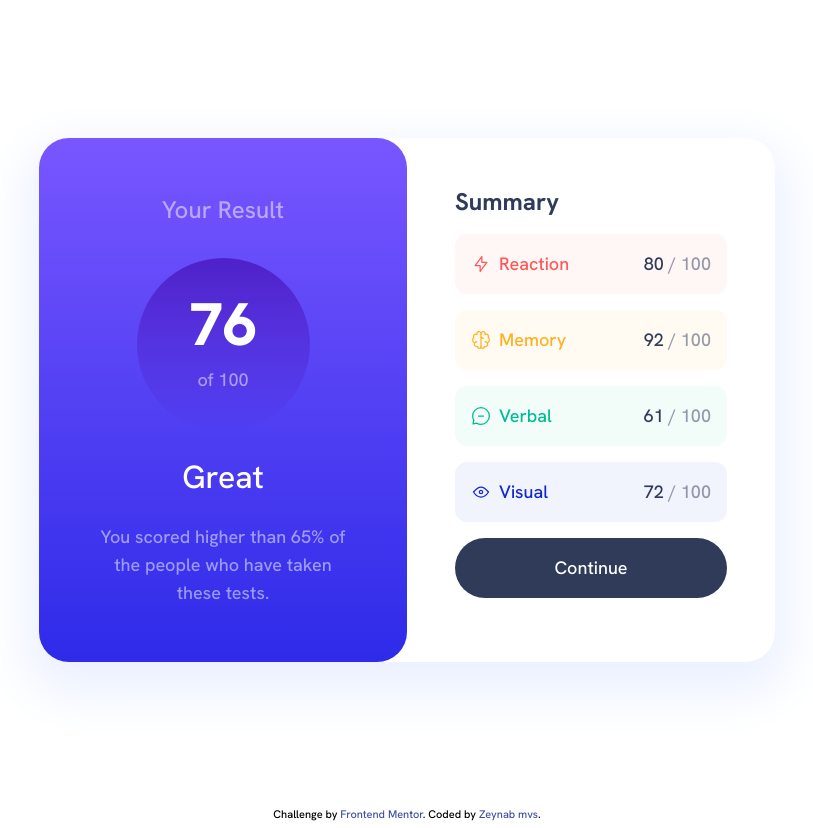
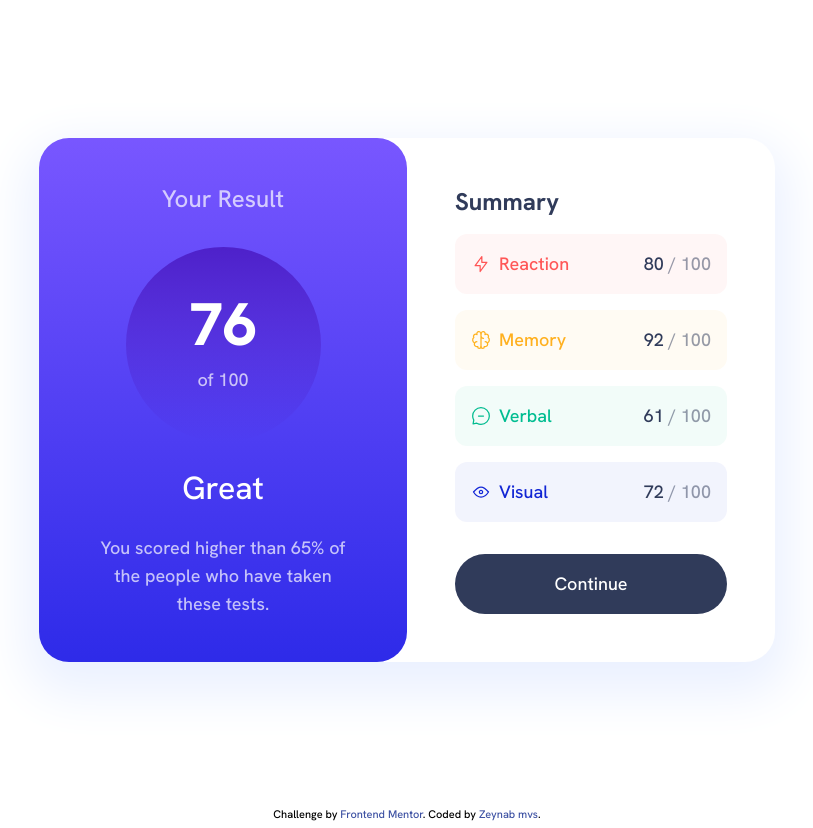
Before and after one commit to zeynabmvs/fem-result-summary-component, a React (Vite) app: page / in a window 1280 px wide. Shown: the whole page, without its empty margins (233-1046 px from the left). Built offline with nearby package versions, Linux system fonts and the light colour scheme; the HTML template or start-up script is replaced by a standard one.

Commit message:
fix styles

```diff
--- a/src/components/SummaryResult.tsx
+++ b/src/components/SummaryResult.tsx
@@ -8,13 +8,13 @@ const SummaryResult = () => {
         id="result"
         className="bg-gradient-blue flex flex-col gap-4 md:gap-8 items-center text-center justify-center text-white rounded-b-[30px] md:rounded-[30px]"
       >
-        <h1 className="text-2xl opacity-50">Your Result</h1>
-        <div className="flex flex-col gap-3 justify-center items-center size-[173px] rounded-full bg-gradient-circle">
+        <h1 className="text-2xl opacity-70">Your Result</h1>
+        <div className="flex flex-col gap-3 justify-center items-center size-[195px] rounded-full bg-gradient-circle">
           <h2 className="text-6xl font-extrabold">76</h2>
-          <p className="opacity-50">of 100</p>
+          <p className="opacity-70">of 100</p>
         </div>
         <h2 className="text-[2rem]">Great</h2>
-        <p className="opacity-50 w-8/12">
+        <p className="opacity-70 w-8/12">
           You scored higher than 65% of the people who have taken these tests.
         </p>
       </div>
@@ -24,15 +24,15 @@ const SummaryResult = () => {
         className="md:rounded-tr-[30px] md:rounded-br-[30px] flex flex-col justify-start gap-4 p-8 md:p-12"
       >
         <h1 className="text-2xl	text-n-gray-blue font-bold">Summary</h1>
-        <div className="flex flex-col gap-4">
+        <div className="flex flex-col gap-4 mb-4">
           {summary.map((item: SummaryItemProps, index: number) => (
             <SummaryItem key={index} {...item}></SummaryItem>
           ))}
         </div>
 
-        <button className="bg-n-gray-blue rounded-full text-white p-4 relative overflow-hidden">
+        <button className="group bg-n-gray-blue rounded-full text-white p-4 relative overflow-hidden">
           <span className="relative z-10">Continue</span>
-          <span className="absolute inset-0 bg-gradient-blue opacity-0 hover:opacity-100 transition-opacity duration-500 ease-in-out"></span>
+          <span className="absolute inset-0 bg-gradient-blue opacity-0 group-hover:opacity-100 transition-opacity duration-500 ease-in-out"></span>
         </button>
       </div>
     </section>
```
